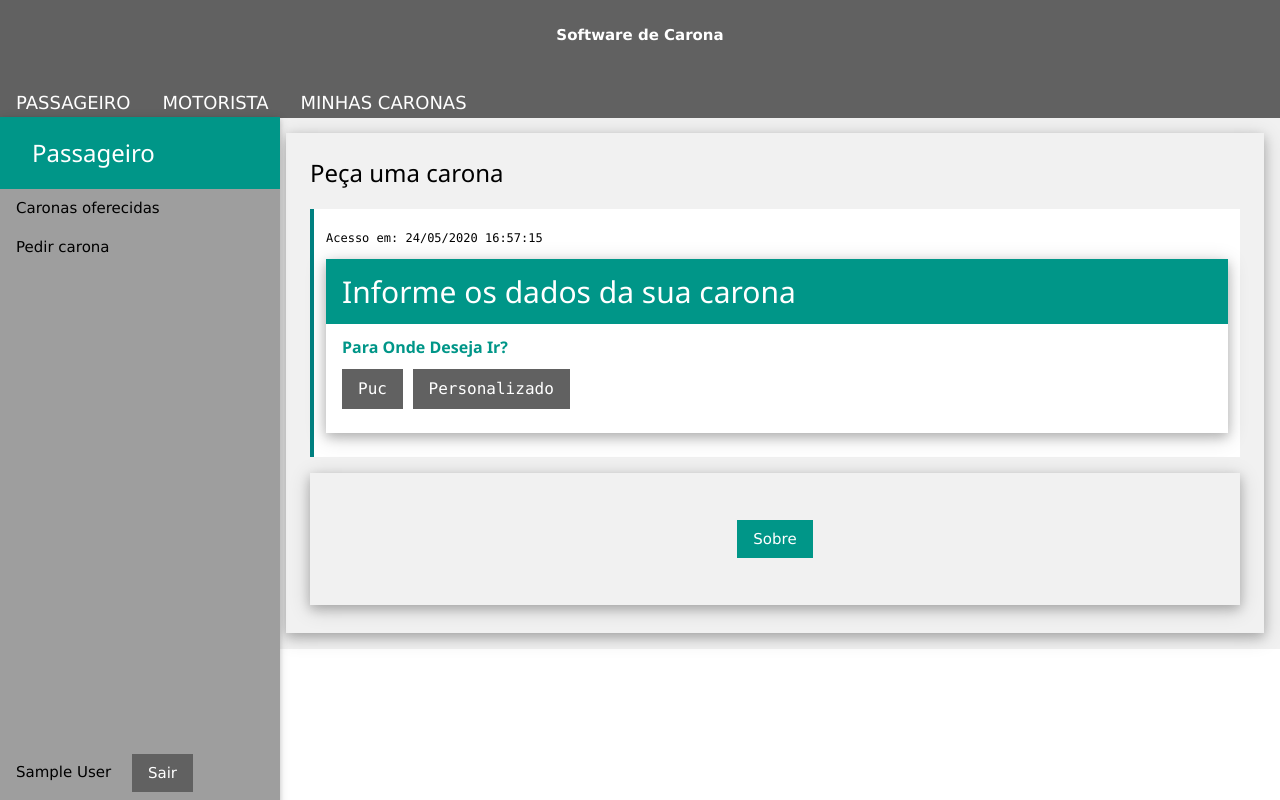
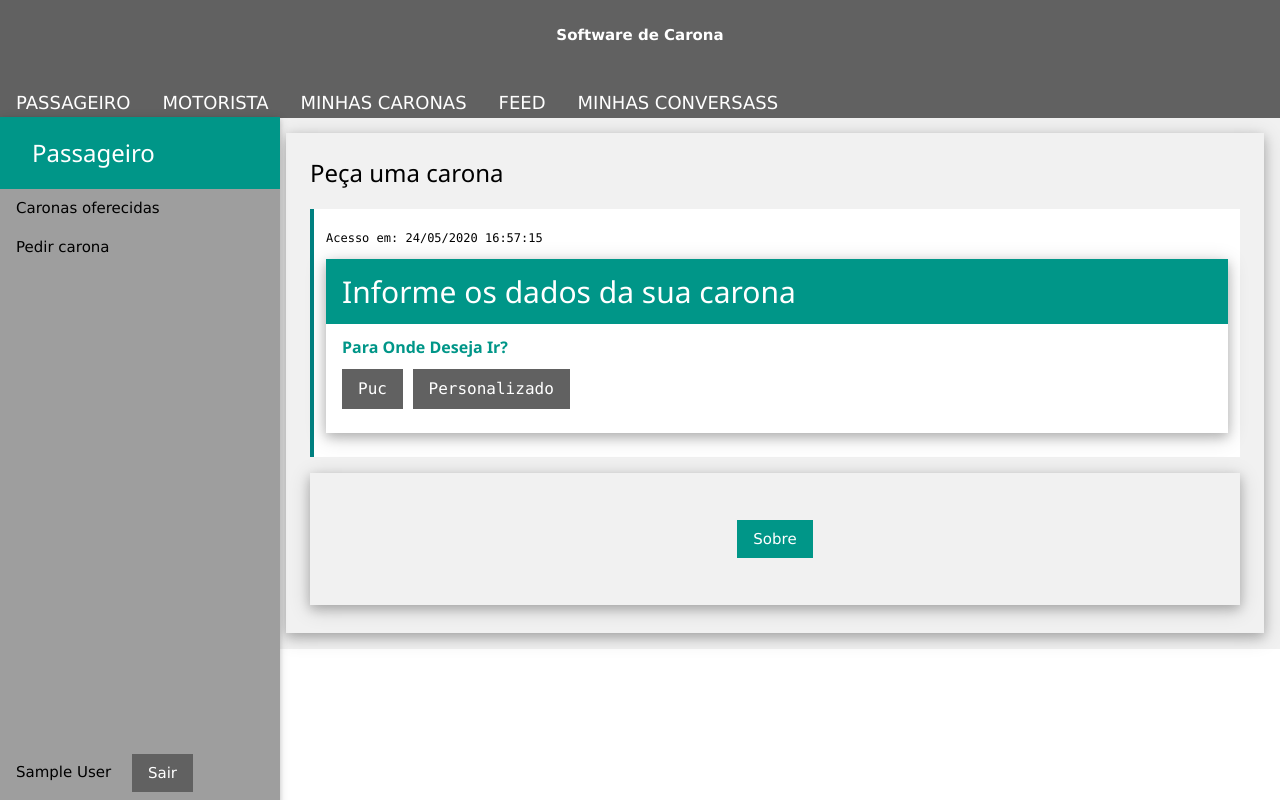
Before and after one commit to n4th4nrjesus/SoftwareDeCarona, a PHP site: page /pedidoRegistrar.php in a window 1280 px wide. Run offline with PHP 8.4, Linux system fonts and the light colour scheme; the visitor is signed in with stand-in values (Sample User, id 1).

Commit message:
desocultar

```diff
--- a/Menu.php
+++ b/Menu.php
@@ -27,9 +27,9 @@ MENU.PHP
 			<a class="w3-bar-item w3-button w3-left w3-hide-large w3-hover-white w3-large w3-teal w3-padding-16" href="javascript:void(0)" onclick="w3_open()">☰</a>
 			<a class="w3-bar-item w3-button w3-hide-medium w3-hide-small w3-hover-teal w3-padding-16" href="javascript:void(0)" onclick="w3_show_nav('menuPassag')">PASSAGEIRO</a>
 			<a class="w3-bar-item w3-button w3-hide-medium w3-hide-small w3-hover-teal w3-padding-16" href="javascript:void(0)" onclick="w3_show_nav('menuMotor')">MOTORISTA</a>
-			<a class="w3-bar-item w3-button w3-hide-medium w3-hide-small w3-hover-teal w3-padding-16" href="javascript:void(0)" onclick="w3_show_nav('menuFeed')" style="display: none;">FEED</a>
 			<a class="w3-bar-item w3-button w3-hide-medium w3-hide-small w3-hover-teal w3-padding-16" href="javascript:void(0)" onclick="w3_show_nav('menuMinhas')">MINHAS CARONAS</a>
-			<a class="w3-bar-item w3-button w3-hide-medium w3-hide-small w3-hover-teal w3-padding-16" href="javascript:void(0)" onclick="w3_show_nav('menuConversas')" style="display: none;">MINHAS CONVERSASS</a>
+			<a class="w3-bar-item w3-button w3-hide-medium w3-hide-small w3-hover-teal w3-padding-16" href="javascript:void(0)" onclick="w3_show_nav('menuFeed')">FEED</a>
+			<a class="w3-bar-item w3-button w3-hide-medium w3-hide-small w3-hover-teal w3-padding-16" href="javascript:void(0)" onclick="w3_show_nav('menuConversas')">MINHAS CONVERSASS</a>
 		</div>
 	</div>
 
@@ -40,12 +40,12 @@ MENU.PHP
 			   class="w3-bar-item w3-button w3-teal w3-hover-white w3-padding-16">PASSAGEIRO</a>
 			<a href="javascript:void(0)" onclick="w3_show_nav('menuMotor')"
 			   class="w3-bar-item w3-button w3-teal w3-hover-white w3-padding-16">MOTORISTA</a>
-			<a href="javascript:void(0)" onclick="w3_show_nav('menuFeed')"
-			   class="w3-bar-item w3-button w3-teal w3-hover-white w3-padding-16" style="display: none;">FEED</a>
 			<a href="javascript:void(0)" onclick="w3_show_nav('menuMinhas')"
 			   class="w3-bar-item w3-button w3-teal w3-hover-white w3-padding-16">MINHAS CARONAS</a>
+			<a href="javascript:void(0)" onclick="w3_show_nav('menuFeed')"
+			   class="w3-bar-item w3-button w3-teal w3-hover-white w3-padding-16">FEED</a>
 			<a href="javascript:void(0)" onclick="w3_show_nav('menuConversas')"
-			   class="w3-bar-item w3-button w3-teal w3-hover-white w3-padding-16" style="display: none;">MINHAS CONVERSAS</a>
+			   class="w3-bar-item w3-button w3-teal w3-hover-white w3-padding-16">MINHAS CONVERSAS</a>
 		</div>
 		<a href="javascript:void(0)" onclick="w3_close()" class="w3-button w3-right w3-xlarge w3-hide-large w3-teal"
 		   title="Close Menu">x</a>
```
